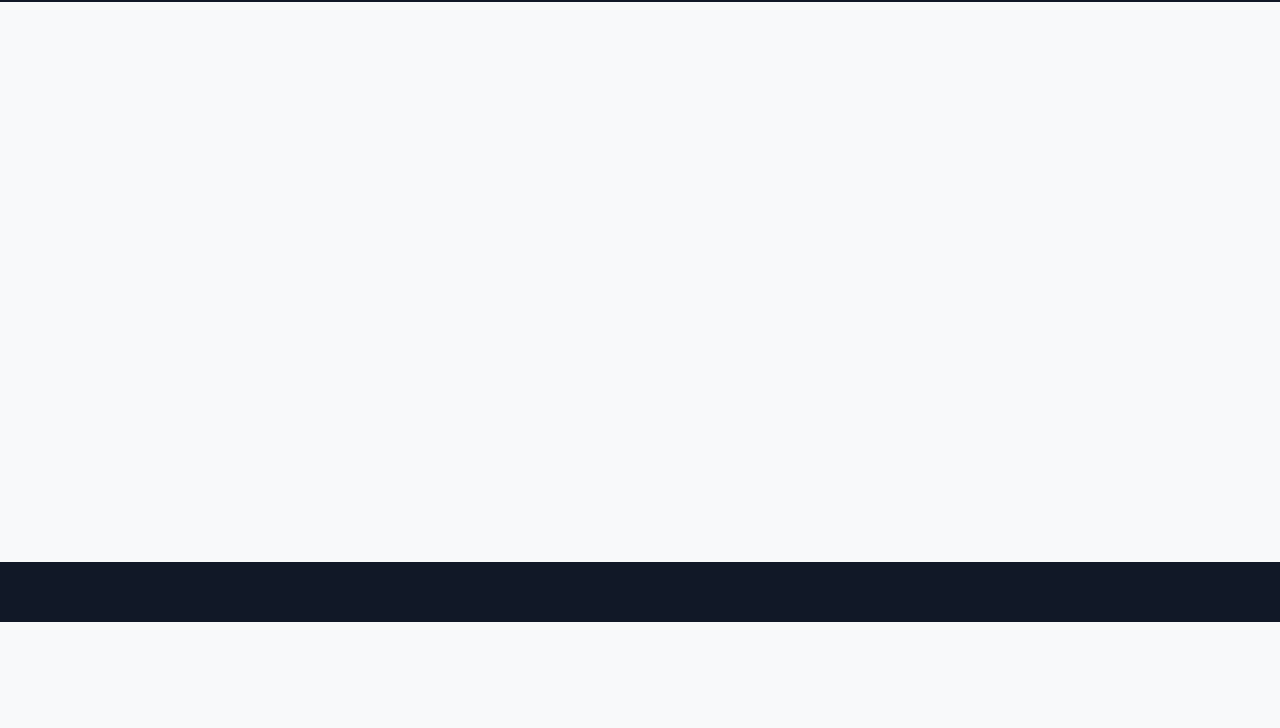
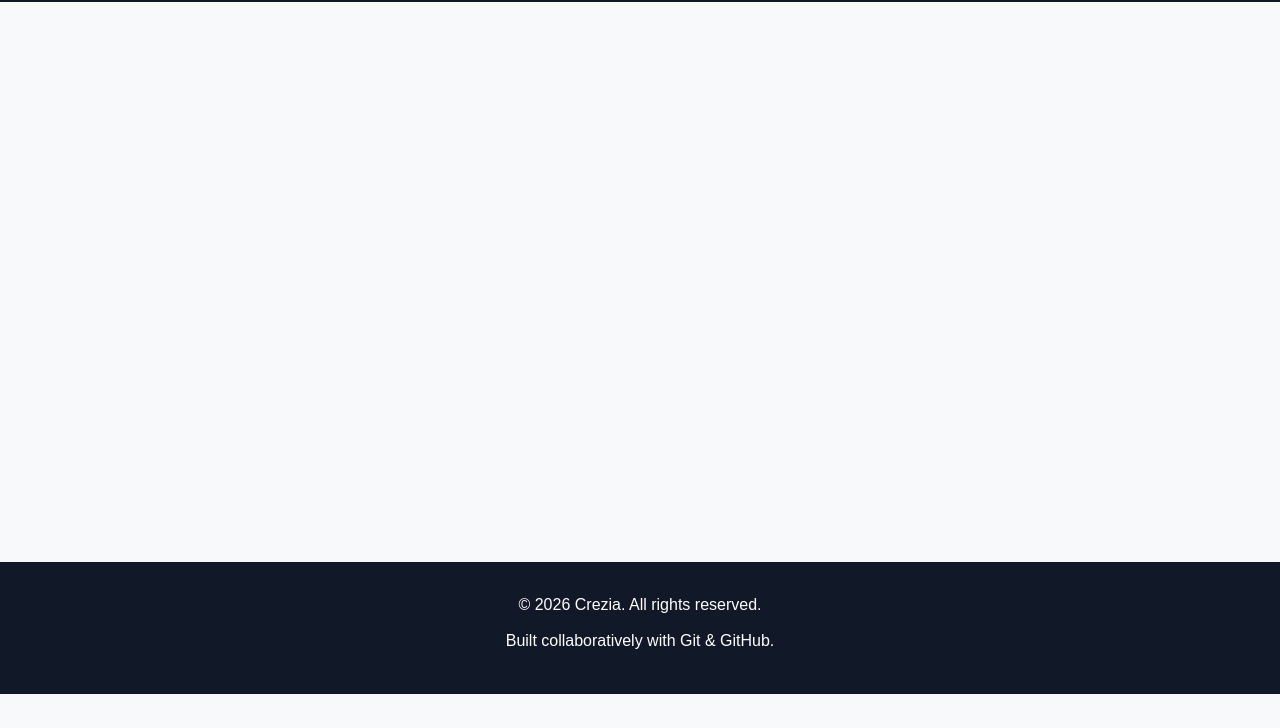
Before and after one commit to Gous13/CollabTest, a plain HTML site: page index.html in a window 1280 px wide. Shown: the part 72-800 px from the top of the page. Drawn offline with Linux system fonts and the light colour scheme.

Commit message:
added footer

```diff
--- a/index.html
+++ b/index.html
@@ -29,7 +29,10 @@
     </main>
 
     <footer id="footer">
-        <!-- Footer goes here -->
+
+        <p>© 2026 Crezia. All rights reserved.</p>
+        <p>Built collaboratively with Git & GitHub.</p>
+
     </footer>
 
     <script src="script.js"></script>
```
